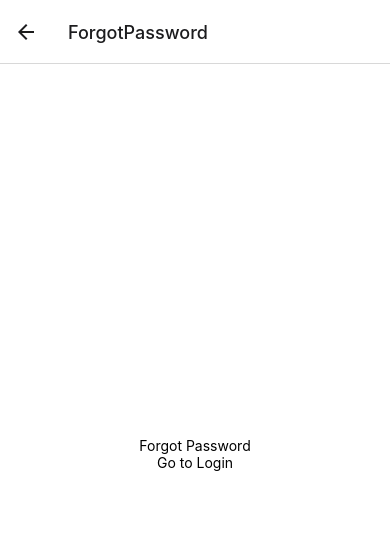
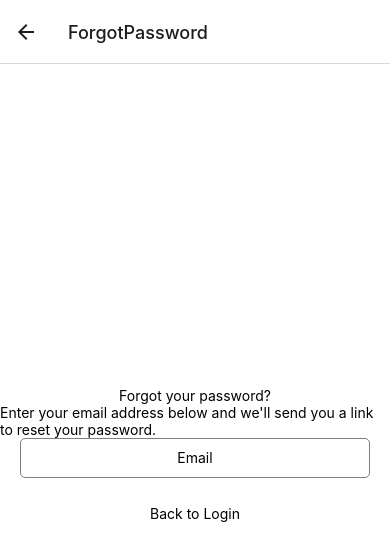
Before and after one commit to Adoyle210/Youth-For-Earthwin, a React Native app in the folder Youth-For-Earthwin/: screen /ForgotPassword in a window 390 px wide. Shown: the top 560 px of the page. Built offline with nearby package versions, Linux system fonts and the light colour scheme.

Commit message:
Add input field, submit button, header to ForgotPassword.

```diff
--- a/Youth-For-Earthwin/ForgotPassword.js
+++ b/Youth-For-Earthwin/ForgotPassword.js
@@ -8,10 +8,17 @@ const ForgotPassword = () => {
 
   return (
     <View style={styles.container}>
-      <Text>Forgot Password</Text>
+      <View style={styles.header}>
+        <Text style={styles.title}>Forgot your password?</Text>
+      </View>
+      <Text style={styles.subheader}>Enter your email address below and we'll send you a link to reset your password.</Text>
+      <TextInput style={styles.ACInput} placeholder="Email" />
+      <TouchableOpacity style={styles.submitButton}>
+        <Text style={{color: 'white'}}>Submit</Text>
+      </TouchableOpacity>
       <TouchableOpacity
         onPress={() => navigation.navigate("Login")}>
-        <Text>Go to Login</Text>
+        <Text>Back to Login</Text>
       </TouchableOpacity>
     </View>
   );
```
